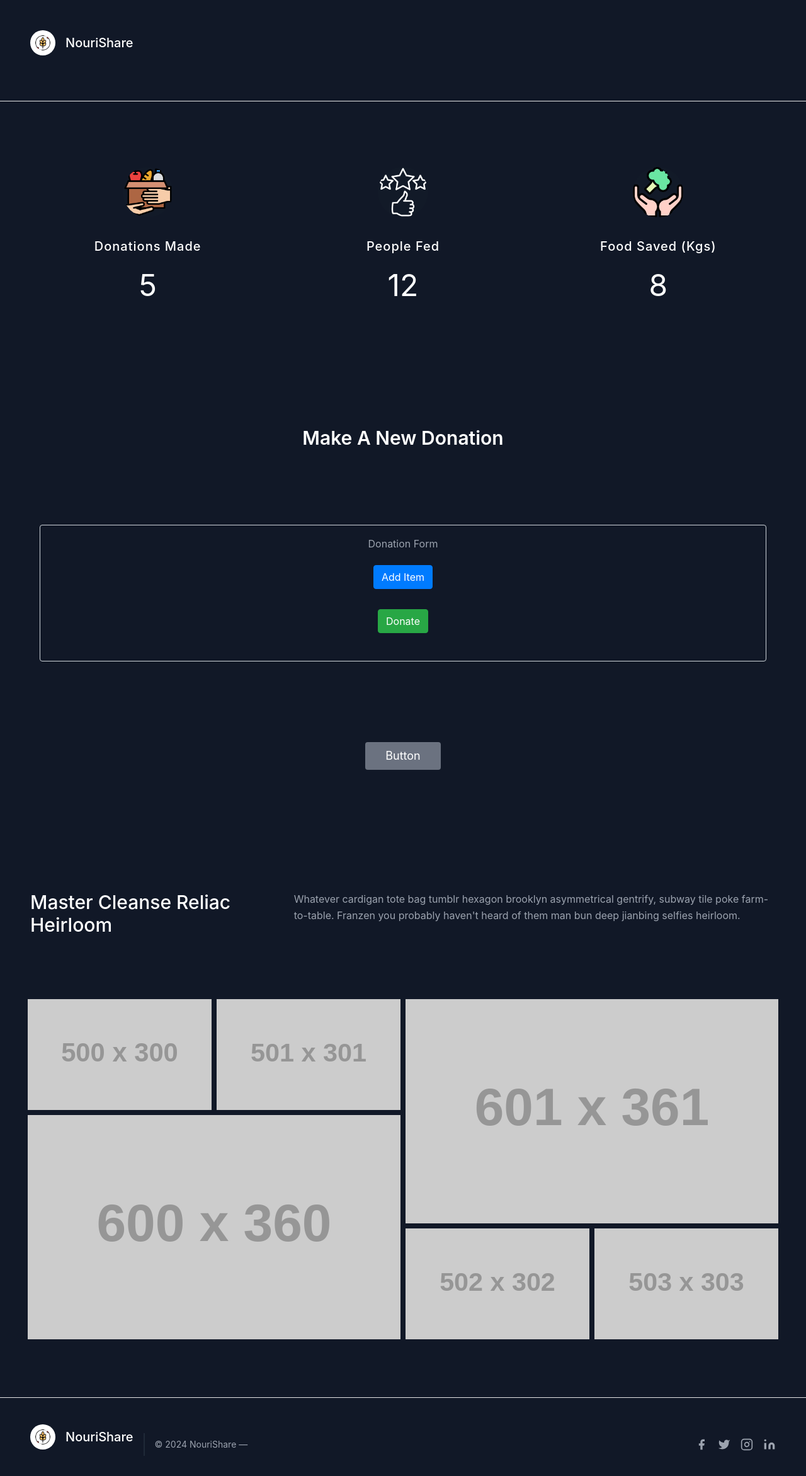
After one commit to roshanleharwani/NouriShare, a Python web app: template templates/client.html in a window 1280 px wide. The commit adds this page. Shown: the whole page at 63% size. Run offline with Jinja, Linux system fonts and the light colour scheme; the template is opened without the code that fills it, so the values that code supplies are empty; grey boxes labelled with a size stand in for pictures from a placeholder-image service; some libraries are stand-ins or nearby versions.

Commit message:
Implemented

```diff
--- /dev/null
+++ b/templates/client.html
@@ -0,0 +1,219 @@
+<!DOCTYPE html>
+<html lang="en">
+<head>
+    <meta charset="UTF-8">
+    <meta name="viewport" content="width=device-width, initial-scale=1.0">
+    <link rel="stylesheet" href="https://stackpath.bootstrapcdn.com/bootstrap/4.5.2/css/bootstrap.min.css">
+    <script src="https://cdn.tailwindcss.com"></script>
+    <style>
+        .box {
+          border: 1px solid #ced4da;
+          border-radius: 0.25rem;
+          padding: 20px;
+        }
+      </style>
+</head>
+<body>
+    <header class="text-gray-400 bg-gray-900 body-font">
+        <div class="container mx-auto flex flex-wrap p-5 flex-col md:flex-row items-center">
+          <a class="flex title-font font-medium items-center text-white mb-4 md:mb-0">
+            <img src="/static/agronomy.png" fill="none" stroke="currentColor" stroke-linecap="round" stroke-linejoin="round" stroke-width="2" class="w-10 h-10 text-white p-2 bg-white rounded-full" viewBox="0 0 24 24">
+              <path d="M12 2L2 7l10 5 10-5-10-5zM2 17l10 5 10-5M2 12l10 5 10-5"></path>
+            </img>
+            <span class="ml-3 text-xl">NouriShare</span>
+          </a>
+        </div>
+      </header>
+      <hr>
+      <section class="text-gray-400 bg-gray-900 body-font">
+        <div class="container px-5 py-24 mx-auto">
+          <div class="flex flex-wrap -m-4">
+            <div class="lg:w-1/3 lg:mb-0 mb-6 p-4">
+              <div class="h-full text-center">
+                <img alt="testimonial" class="w-20 h-20 mb-8 object-cover object-center rounded-full inline-block border-2 border-gray-800 bg-gray-800 bg-opacity-10" src="/static/food-donation.png">
+                <h2 class="text-white font-medium title-font tracking-wider text-xl">Donations Made</h2>
+                <br>
+                <div class="counter text-5xl text-white" data-target="5">0</div>
+              </div>
+            </div>
+            <div class="lg:w-1/3 lg:mb-0 mb-6 p-4">
+              <div class="h-full text-center">
+                <img alt="testimonial" class="w-20 h-20 mb-8 object-cover object-center rounded-full inline-block border-2 border-gray-800 bg-gray-800 bg-opacity-10" src="/static/feedback.png">
+                <h2 class="text-white font-medium title-font tracking-wider text-xl">People Fed</h2>
+                <br>
+                <div class="counter text-5xl text-white" data-target="12">0</div>
+              </div>
+            </div>
+            <div class="lg:w-1/3 lg:mb-0 p-4">
+              <div class="h-full text-center">
+                <img alt="testimonial" class="w-20 h-20 mb-8 object-cover object-center rounded-full inline-block border-2 border-gray-800 bg-gray-800 bg-opacity-10" src="/static//vegetarian.png">
+                <h2 class="text-white font-medium title-font tracking-wider text-xl">Food Saved (Kgs)</h2>
+                <br>
+                <div class="counter text-5xl text-white" data-target="8">0</div>
+              </div>
+            </div>
+          </div>
+        </div>
+      </section>
+
+      <section class="text-gray-400 bg-gray-900 body-font">
+        <div class="container px-5 py-24 mx-auto">
+          <div class="text-center mb-20">
+            <h1 class="sm:text-3xl text-5xl font-semibold title-font text-white mb-4">Make A New Donation</h1>
+            <div class="bg-gray-900 py-5">
+                <div class="container mt-5">
+                  <div class="box">
+                    <h2 class="text-center mb-4">Donation Form</h2>
+
+                    <form id="donation-form">
+                      <div class="text-center mb-4">
+                        <button type="button" class="btn btn-primary mb-2" id="add-item-btn">Add Item</button>
+                      </div>
+                      <div class="form-row item-row" style="display: none;">
+                        <div class="form-group col-md-4">
+                          <label for="item-name">Item Name</label>
+                          <input type="text" class="form-control" name="item-name[]" placeholder="Item Name">
+                        </div>
+                        <div class="form-group col-md-4">
+                          <label for="quantity">Quantity</label>
+                          <input type="number" class="form-control" name="quantity[]" placeholder="Quantity">
+                        </div>
+                        <div class="form-group col-md-3">
+                          <label for="expiry-date">Expiry Date</label>
+                          <input type="date" class="form-control" name="expiry-date[]">
+                        </div>
+                        <div class="form-group col-md-1">
+                          <button type="button" class="btn btn-danger remove-item-btn">&times;</button>
+                        </div>
+                      </div>
+
+                      <div class="text-center mb-4">
+                        <button type="submit" class="btn btn-success">Donate</button>
+                      </div>
+                    </form>
+                  </div>
+                </div>
+              </div>
+          </div>
+          <button class="flex mx-auto mt-16 text-white bg-gray-500 border-0 py-2 px-8 focus:outline-none hover:bg-red-500 rounded text-lg">Button</button>
+        </div>
+      </section>
+      <section class="text-gray-400 bg-gray-900 body-font">
+        <div class="container px-5 py-24 mx-auto flex flex-wrap">
+          <div class="flex w-full mb-20 flex-wrap">
+            <h1 class="sm:text-3xl text-2xl font-medium title-font text-white lg:w-1/3 lg:mb-0 mb-4">Master Cleanse Reliac Heirloom</h1>
+            <p class="lg:pl-6 lg:w-2/3 mx-auto leading-relaxed text-base">Whatever cardigan tote bag tumblr hexagon brooklyn asymmetrical gentrify, subway tile poke farm-to-table. Franzen you probably haven't heard of them man bun deep jianbing selfies heirloom.</p>
+          </div>
+          <div class="flex flex-wrap md:-m-2 -m-1">
+            <div class="flex flex-wrap w-1/2">
+              <div class="md:p-2 p-1 w-1/2">
+                <img alt="gallery" class="w-full object-cover h-full object-center block" src="https://dummyimage.com/500x300">
+              </div>
+              <div class="md:p-2 p-1 w-1/2">
+                <img alt="gallery" class="w-full object-cover h-full object-center block" src="https://dummyimage.com/501x301">
+              </div>
+              <div class="md:p-2 p-1 w-full">
+                <img alt="gallery" class="w-full h-full object-cover object-center block" src="https://dummyimage.com/600x360">
+              </div>
+            </div>
+            <div class="flex flex-wrap w-1/2">
+              <div class="md:p-2 p-1 w-full">
+                <img alt="gallery" class="w-full h-full object-cover object-center block" src="https://dummyimage.com/601x361">
+              </div>
+              <div class="md:p-2 p-1 w-1/2">
+                <img alt="gallery" class="w-full object-cover h-full object-center block" src="https://dummyimage.com/502x302">
+              </div>
+              <div class="md:p-2 p-1 w-1/2">
+                <img alt="gallery" class="w-full object-cover h-full object-center block" src="https://dummyimage.com/503x303">
+              </div>
+            </div>
+          </div>
+        </div>
+      </section>
+
+      <hr>
+
+      <footer class="text-gray-400 bg-gray-900  body-font">
+        <div class="container px-5 py-8 mx-auto flex items-center sm:flex-row flex-col">
+          <a class="flex title-font font-medium items-center md:justify-start justify-center text-white">
+            <img src="/static/agronomy.png" fill="none" stroke="currentColor" stroke-linecap="round" stroke-linejoin="round" stroke-width="2" class="w-10 h-10 text-white p-2 bg-white rounded-full" viewBox="0 0 24 24">
+              <path d="M12 2L2 7l10 5 10-5-10-5zM2 17l10 5 10-5M2 12l10 5 10-5"></path>
+            </img>
+            <span class="ml-3 text-xl">NouriShare</span>
+          </a>
+          <p class="text-sm text-gray-400 sm:ml-4 sm:pl-4 sm:border-l-2 sm:border-gray-800 sm:py-2 sm:mt-0 mt-4">© 2024 NouriShare —
+
+          </p>
+          <span class="inline-flex sm:ml-auto sm:mt-0 mt-4 justify-center sm:justify-start">
+            <a class="text-gray-400">
+              <svg fill="currentColor" stroke-linecap="round" stroke-linejoin="round" stroke-width="2" class="w-5 h-5" viewBox="0 0 24 24">
+                <path d="M18 2h-3a5 5 0 00-5 5v3H7v4h3v8h4v-8h3l1-4h-4V7a1 1 0 011-1h3z"></path>
+              </svg>
+            </a>
+            <a class="ml-3 text-gray-400">
+              <svg fill="currentColor" stroke-linecap="round" stroke-linejoin="round" stroke-width="2" class="w-5 h-5" viewBox="0 0 24 24">
+                <path d="M23 3a10.9 10.9 0 01-3.14 1.53 4.48 4.48 0 00-7.86 3v1A10.66 10.66 0 013 4s-4 9 5 13a11.64 11.64 0 01-7 2c9 5 20 0 20-11.5a4.5 4.5 0 00-.08-.83A7.72 7.72 0 0023 3z"></path>
+              </svg>
+            </a>
+            <a class="ml-3 text-gray-400">
+              <svg fill="none" stroke="currentColor" stroke-linecap="round" stroke-linejoin="round" stroke-width="2" class="w-5 h-5" viewBox="0 0 24 24">
+                <rect width="20" height="20" x="2" y="2" rx="5" ry="5"></rect>
+                <path d="M16 11.37A4 4 0 1112.63 8 4 4 0 0116 11.37zm1.5-4.87h.01"></path>
+              </svg>
+            </a>
+            <a class="ml-3 text-gray-400">
+              <svg fill="currentColor" stroke="currentColor" stroke-linecap="round" stroke-linejoin="round" stroke-width="0" class="w-5 h-5" viewBox="0 0 24 24">
+                <path stroke="none" d="M16 8a6 6 0 016 6v7h-4v-7a2 2 0 00-2-2 2 2 0 00-2 2v7h-4v-7a6 6 0 016-6zM2 9h4v12H2z"></path>
+                <circle cx="4" cy="4" r="2" stroke="none"></circle>
+              </svg>
+            </a>
+          </span>
+        </div>
+      </footer>
+      <script src="https://code.jquery.com/jquery-3.5.1.slim.min.js"></script>
+<script src="https://stackpath.bootstrapcdn.com/bootstrap/4.5.2/js/bootstrap.min.js"></script>
+<script>
+$(document).ready(function() {
+  $('#add-item-btn').click(function() {
+    $('.item-row:last').clone().appendTo('#donation-form').show();
+    $('.remove-item-btn').show();
+  });
+
+  $('#donation-form').on('click', '.remove-item-btn', function() {
+    $(this).closest('.item-row').remove();
+    if ($('.item-row').length === 1) {
+      $('.remove-item-btn').hide();
+    }
+  });
+});
+</script>
+      <script>
+        // Function to animate the counter
+function animateCounter(counter, target) {
+const increment = Math.ceil(target / 150); // Adjust the speed of the animation by changing the value (100 here)
+
+let currentCount = 0;
+const updateCounter = () => {
+currentCount += increment;
+if (currentCount >= target) {
+  clearInterval(counterUpdate);
+  currentCount = target;
+}
+counter.textContent = currentCount;
+};
+
+const counterUpdate = setInterval(updateCounter, 20); // Adjust the speed of the animation by changing the value (10 here)
+}
+
+// Run the counter animation on page load
+document.addEventListener('DOMContentLoaded', () => {
+const counters = document.querySelectorAll('.counter');
+counters.forEach(counter => {
+const target = parseInt(counter.getAttribute('data-target'));
+animateCounter(counter, target);
+});
+});
+
+    </script>
+</body>
+</html>
```
Also changed, not shown: templates/index.html (+61 -4 lines), test.html (added, +72 -0 lines), static/feedback.png (added), static/food-donation.png (added), static/vegetarian.png (added).
